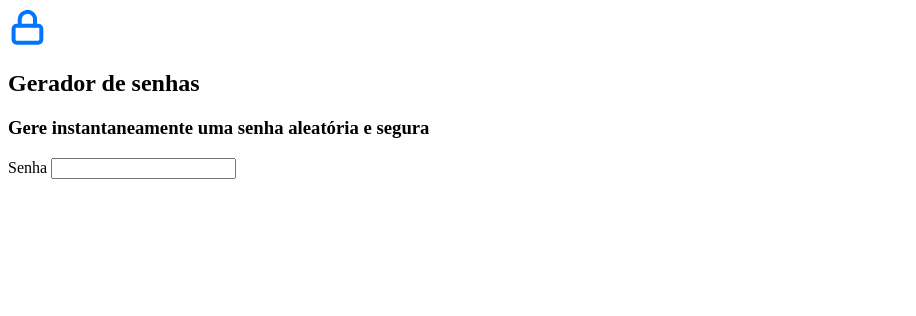
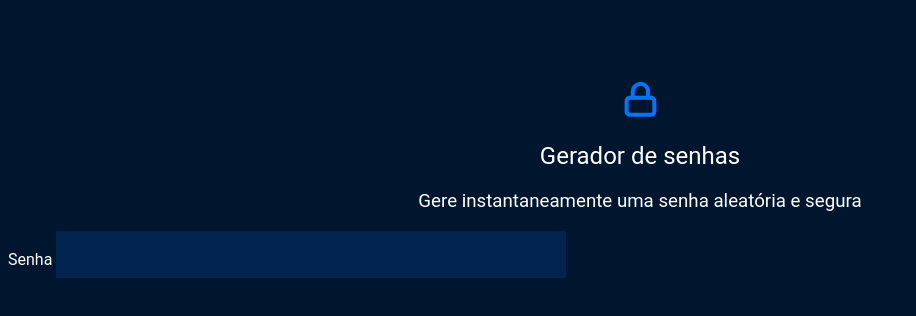
Before and after one commit to claralovato/clara-gerador-de-senhas, a plain HTML site: page index.html in a window 1280 px wide. Shown: the whole page, without its empty margins (0-916 px from the left). Drawn offline with Linux system fonts and the light colour scheme.

Commit message:
Add files via upload

```diff
--- a/style.css
+++ b/style.css
@@ -2,7 +2,53 @@
 
 
 :root{
-   --branco:var(--branco)
-   --cor-de-fundo: #00162E;
-   --fundo-senha: #00244D;
-}
+
+    --branco: white;
+    --cor-de-fundo: #00162E;
+    --fundo-senha: #00244D;
+    --fundo-texto: #001E40;
+    --borda: #0075FF;
+    --roboto: 'Roboto', sans-serif;
+    --roboto-mono:'Roboto mono', monospace;
+
+    }
+
+    *{
+        font-weight: 400;
+    }
+
+    body{
+        color: var(--branco);
+        background-color: var(--cor-de-fundo);
+        font-family: var(--roboto);
+    }
+
+    .titulo_principal{
+        font-family: var(--roboto-mono);
+        font-size: 32px;
+    }
+
+   .titulo_secundário{
+        font-size: 24px;
+
+   }
+
+   .conteudo-título{
+    text-align: center;
+    margin-top: 80px;
+    }
+
+    .conteudo-senha{
+        margin-top: 80px;
+        background-color: var(--fundo-senha);
+        padding: 24px;
+        border-bottom: 6px solid var(--borda);
+    }
+
+    #campo-senha{
+        background-color: var(--fundo-senha);
+        border: none;
+        color: var(--branco);
+        font-family: var(--roboto-mono);
+        font-size: 40px;
+    }
```
